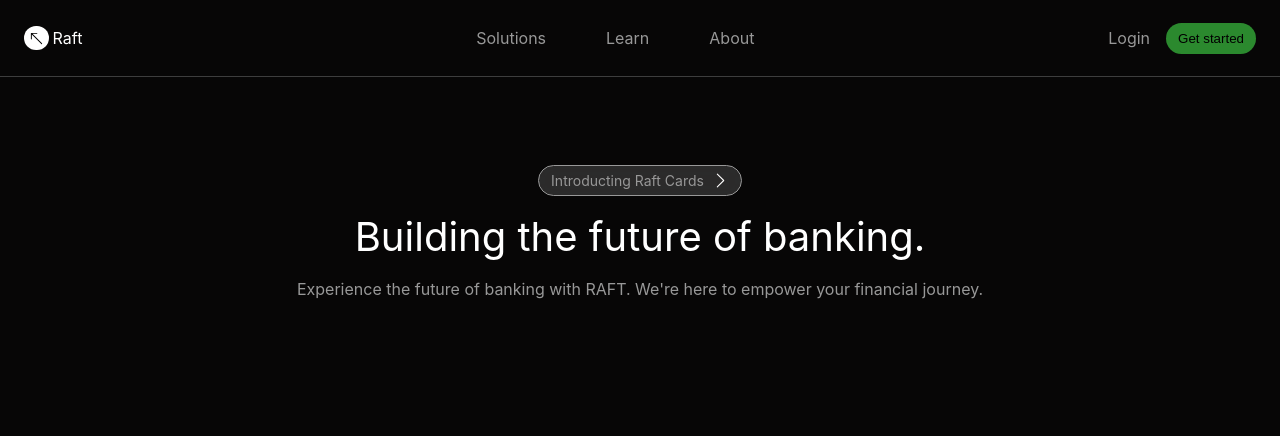
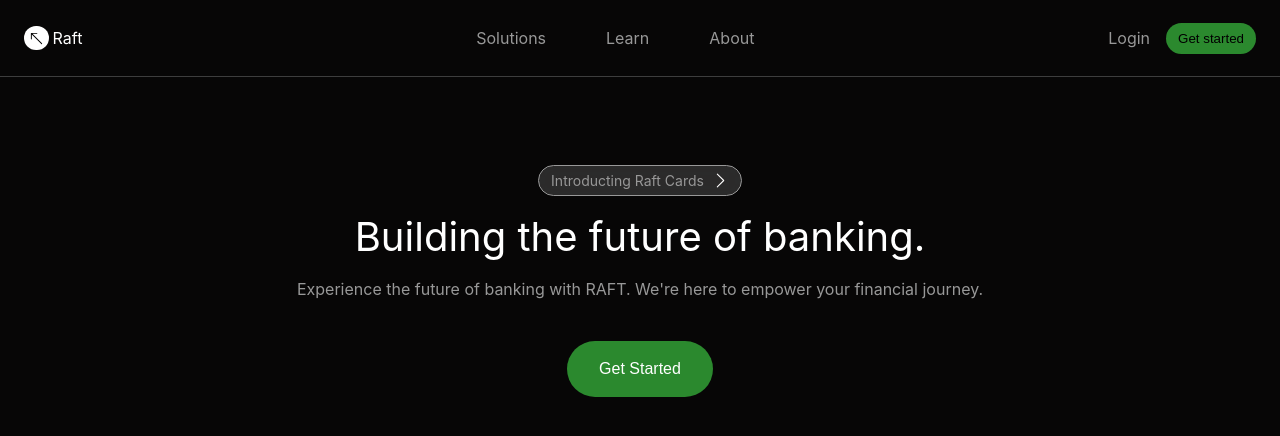
Before and after one commit to Kwabs-97/raft, a React (Create React App) app: page / in a window 1280 px wide. Shown: the top 436 px of the page. Built offline with nearby package versions, Linux system fonts and the light colour scheme.

Commit message:
first header 2nd frame

```diff
--- a/src/components/Header.js
+++ b/src/components/Header.js
@@ -20,7 +20,9 @@
           </p>
         </section>
       </div>
-      <div className={styles.frame2}></div>
+      <div className={styles.frame2}>
+        <button>Get Started</button>
+      </div>
     </header>
   );
 }
--- a/src/styles/Header.module.css
+++ b/src/styles/Header.module.css
@@ -53,7 +53,7 @@
   margin: 0;
 }
 
-header .frame1 .section2 p{
+header .frame1 .section2 p {
   color: var(--primary-text-color);
   font-size: var(--primary-font-size);
   line-height: var(--primary-line-height);
@@ -68,3 +68,20 @@
   align-items: center;
   gap: 0.5rem;
 }
+
+header .frame2 button {
+  display: flex;
+  padding: 1rem 2rem;
+  justify-content: center;
+  align-items: center;
+  gap: 0.5rem;
+  outline: none;
+  border: none;
+  border-radius: 6.25rem;
+  background: #2b892e;
+  color: white;
+  font-weight: 400;
+  font-style: var(--primary-font-style);
+  font-size: var(--primary-font-size);
+  line-height: var(--primary-line-height);
+}
```
